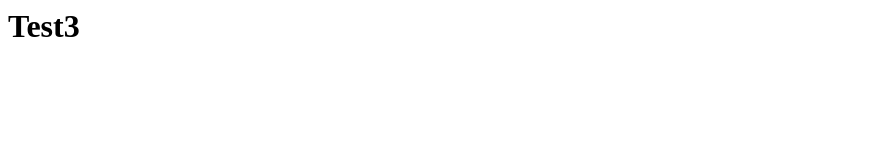
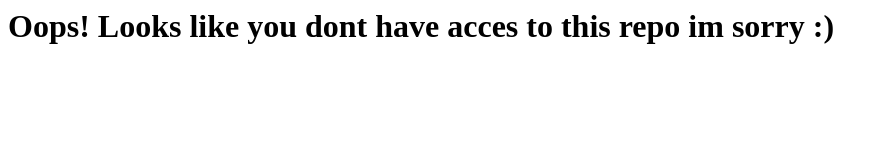
Before and after one commit to 6lushh/all-in-one-repo, a plain HTML site: page index.html in a window 1280 px wide. Shown: the whole page, without its empty margins (0-888 px from the left). Drawn offline with Linux system fonts and the light colour scheme.

Commit message:
Changes made to index.html 	modified:   index.html

```diff
--- a/index.html
+++ b/index.html
@@ -1,5 +1,5 @@
 <html>
     <h1>
-        Test3
+        Oops! Looks like you dont have acces to this repo im sorry :)
     </h1>
 </html>
```
